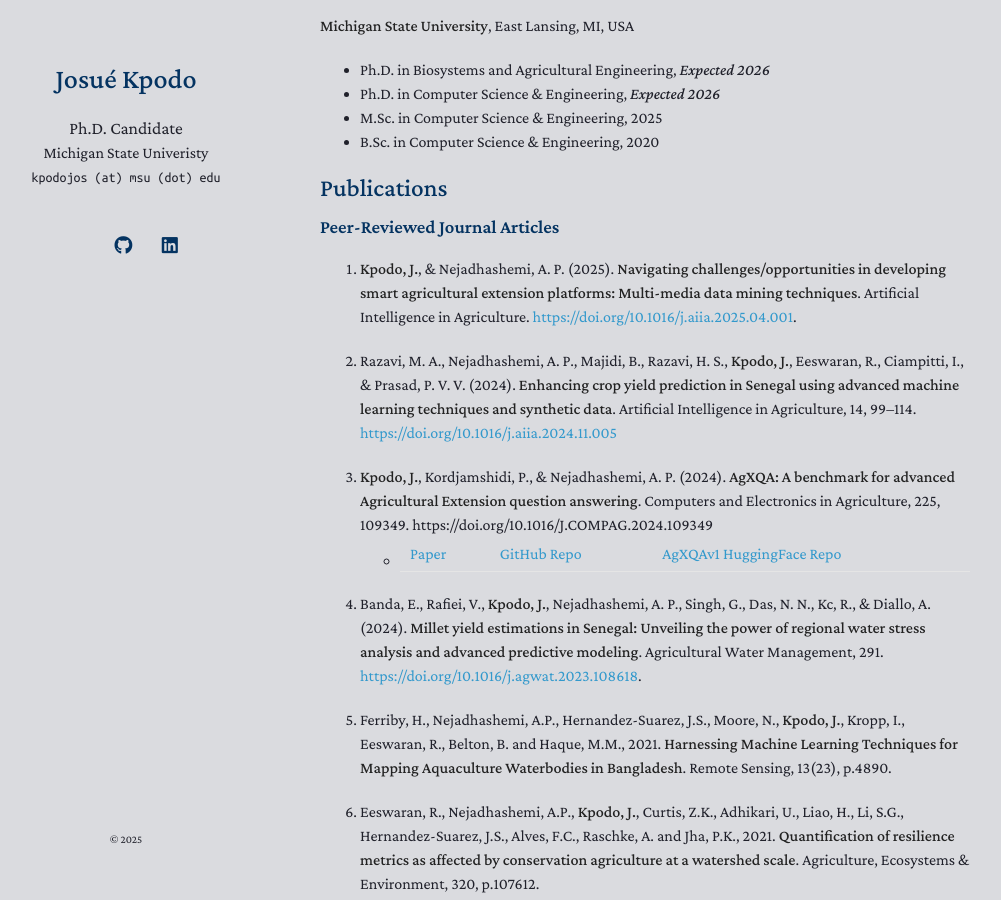
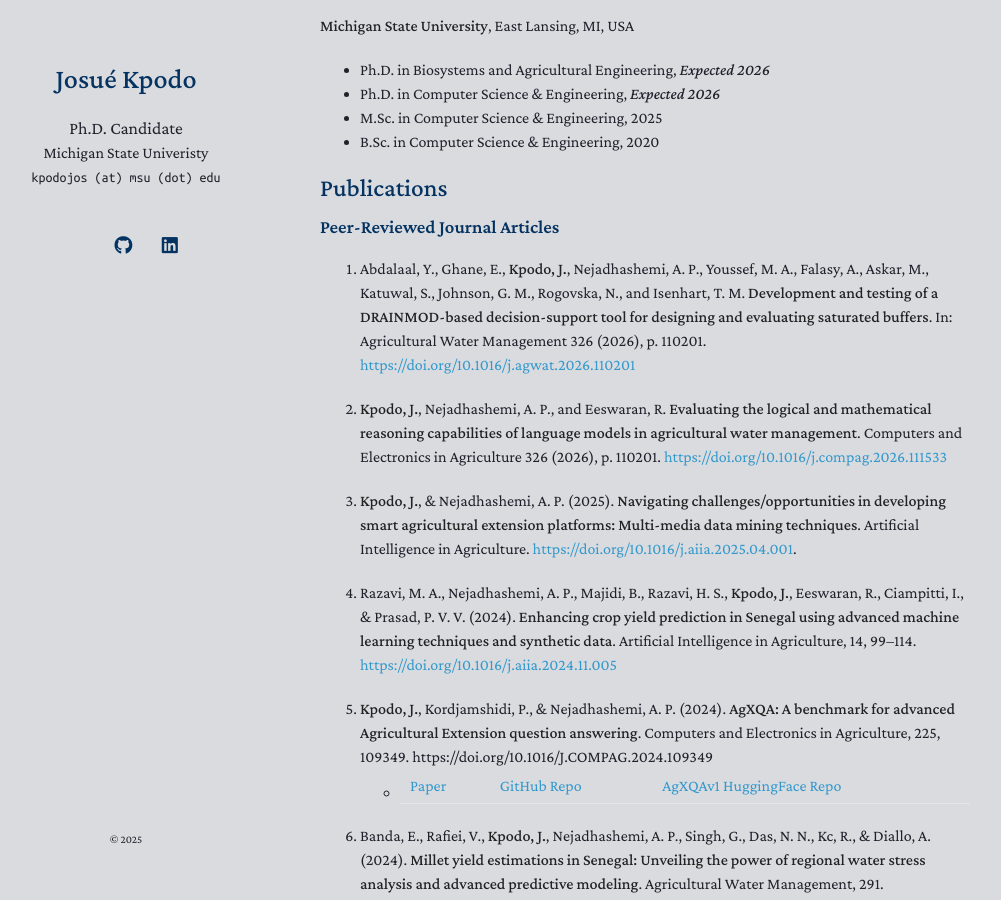
Before and after one commit to eusojk/eusojk.github.io, a Jekyll site: the page built from index.md, in a window 1280 px wide and 900 px high, scrolled down 345 px. Shown: the whole window, without its empty margins (150-1151 px from the left). Built offline with Jekyll 4.4.1, drawn with Linux system fonts in a browser that asks for light colours; nearby versions of some CDN libraries; a style sheet for code colours, icons or effects is not loaded; our own code applies the rules of GitHub Pages for plain Markdown files.

```diff
--- a/index.md
+++ b/index.md
@@ -21,17 +21,23 @@ My primary research is multidisciplinary and lies at the intersection of Natural
 
 ### Peer-Reviewed Journal Articles
 
-1. **Kpodo, J.**, & Nejadhashemi, A. P. (2025). **Navigating challenges/opportunities in developing smart agricultural extension platforms: Multi-media data mining techniques**. Artificial Intelligence in Agriculture. [https://doi.org/10.1016/j.aiia.2025.04.001](https://doi.org/10.1016/j.aiia.2025.04.001).
+1. Abdalaal, Y., Ghane, E., **Kpodo, J.**, Nejadhashemi, A. P., Youssef, M. A., Falasy, A., Askar, M., Katuwal, S., Johnson, G. M., Rogovska, N., and Isenhart, T. M. **Development and testing of a
+DRAINMOD-based decision-support tool for designing and evaluating saturated buffers**. In: Agricultural Water Management 326 (2026), p. 110201. [https://doi.org/10.1016/j.agwat.2026.110201](https://doi.org/10.1016/j.agwat.2026.110201)
 
-2. Razavi, M. A., Nejadhashemi, A. P., Majidi, B., Razavi, H. S., **Kpodo, J.**, Eeswaran, R., Ciampitti, I., & Prasad, P. V. V. (2024). **Enhancing crop yield prediction in Senegal using advanced machine learning techniques and synthetic data**. Artificial Intelligence in Agriculture, 14, 99–114. [https://doi.org/10.1016/j.aiia.2024.11.005](https://doi.org/10.1016/j.aiia.2024.11.005)
+2. **Kpodo, J.**, Nejadhashemi, A. P., and Eeswaran, R. **Evaluating the logical and mathematical reasoning capabilities of language models in agricultural water management**. Computers and Electronics
+in Agriculture 326 (2026), p. 110201. [https://doi.org/10.1016/j.compag.2026.111533](https://doi.org/10.1016/j.compag.2026.111533)
 
-3. **Kpodo, J.**, Kordjamshidi, P., & Nejadhashemi, A. P. (2024). **AgXQA: A benchmark for advanced Agricultural Extension question answering**. Computers and Electronics in Agriculture, 225, 109349. https://doi.org/10.1016/J.COMPAG.2024.109349
+3. **Kpodo, J.**, & Nejadhashemi, A. P. (2025). **Navigating challenges/opportunities in developing smart agricultural extension platforms: Multi-media data mining techniques**. Artificial Intelligence in Agriculture. [https://doi.org/10.1016/j.aiia.2025.04.001](https://doi.org/10.1016/j.aiia.2025.04.001).
+
+4. Razavi, M. A., Nejadhashemi, A. P., Majidi, B., Razavi, H. S., **Kpodo, J.**, Eeswaran, R., Ciampitti, I., & Prasad, P. V. V. (2024). **Enhancing crop yield prediction in Senegal using advanced machine learning techniques and synthetic data**. Artificial Intelligence in Agriculture, 14, 99–114. [https://doi.org/10.1016/j.aiia.2024.11.005](https://doi.org/10.1016/j.aiia.2024.11.005)
+
+5. **Kpodo, J.**, Kordjamshidi, P., & Nejadhashemi, A. P. (2024). **AgXQA: A benchmark for advanced Agricultural Extension question answering**. Computers and Electronics in Agriculture, 225, 109349. https://doi.org/10.1016/J.COMPAG.2024.109349
    * [Paper](https://doi.org/10.1016/J.COMPAG.2024.109349) | [GitHub Repo](https://github.com/MSU-CECO/agxqa_benchmark_v1) | [AgXQAv1 HuggingFace Repo](https://huggingface.co/datasets/msu-ceco/agxqa_v1)
-4. Banda, E., Rafiei, V., **Kpodo, J.**, Nejadhashemi, A. P., Singh, G., Das, N. N., Kc, R., & Diallo, A. (2024). **Millet yield estimations in Senegal: Unveiling the power of regional water stress analysis and advanced predictive modeling**. Agricultural Water Management, 291. [https://doi.org/10.1016/j.agwat.2023.108618](https://doi.org/10.1016/j.agwat.2023.108618).
+6. Banda, E., Rafiei, V., **Kpodo, J.**, Nejadhashemi, A. P., Singh, G., Das, N. N., Kc, R., & Diallo, A. (2024). **Millet yield estimations in Senegal: Unveiling the power of regional water stress analysis and advanced predictive modeling**. Agricultural Water Management, 291. [https://doi.org/10.1016/j.agwat.2023.108618](https://doi.org/10.1016/j.agwat.2023.108618).
 
-5. Ferriby, H., Nejadhashemi, A.P., Hernandez-Suarez, J.S., Moore, N., **Kpodo, J.**, Kropp, I., Eeswaran, R., Belton, B. and Haque, M.M., 2021. **Harnessing Machine Learning Techniques for Mapping Aquaculture Waterbodies in Bangladesh**. Remote Sensing, 13(23), p.4890.
+7. Ferriby, H., Nejadhashemi, A.P., Hernandez-Suarez, J.S., Moore, N., **Kpodo, J.**, Kropp, I., Eeswaran, R., Belton, B. and Haque, M.M., 2021. **Harnessing Machine Learning Techniques for Mapping Aquaculture Waterbodies in Bangladesh**. Remote Sensing, 13(23), p.4890.
 
-6. Eeswaran, R., Nejadhashemi, A.P., **Kpodo, J.**, Curtis, Z.K., Adhikari, U., Liao, H., Li, S.G., Hernandez-Suarez, J.S., Alves, F.C., Raschke, A. and Jha, P.K., 2021. **Quantification of resilience metrics as affected by conservation agriculture at a watershed scale**. Agriculture, Ecosystems & Environment, 320, p.107612.
+8. Eeswaran, R., Nejadhashemi, A.P., **Kpodo, J.**, Curtis, Z.K., Adhikari, U., Liao, H., Li, S.G., Hernandez-Suarez, J.S., Alves, F.C., Raschke, A. and Jha, P.K., 2021. **Quantification of resilience metrics as affected by conservation agriculture at a watershed scale**. Agriculture, Ecosystems & Environment, 320, p.107612.
 
 
 
```
